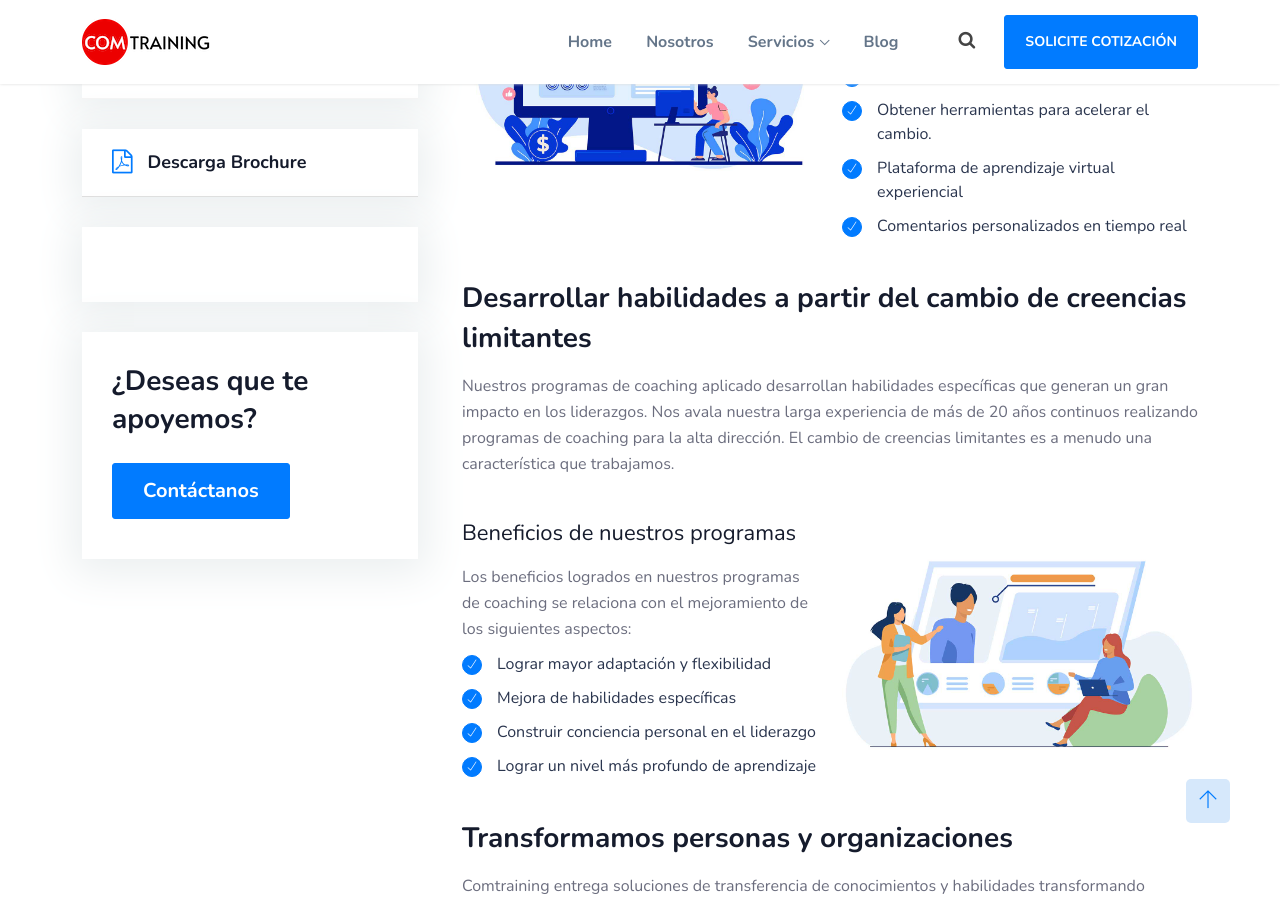
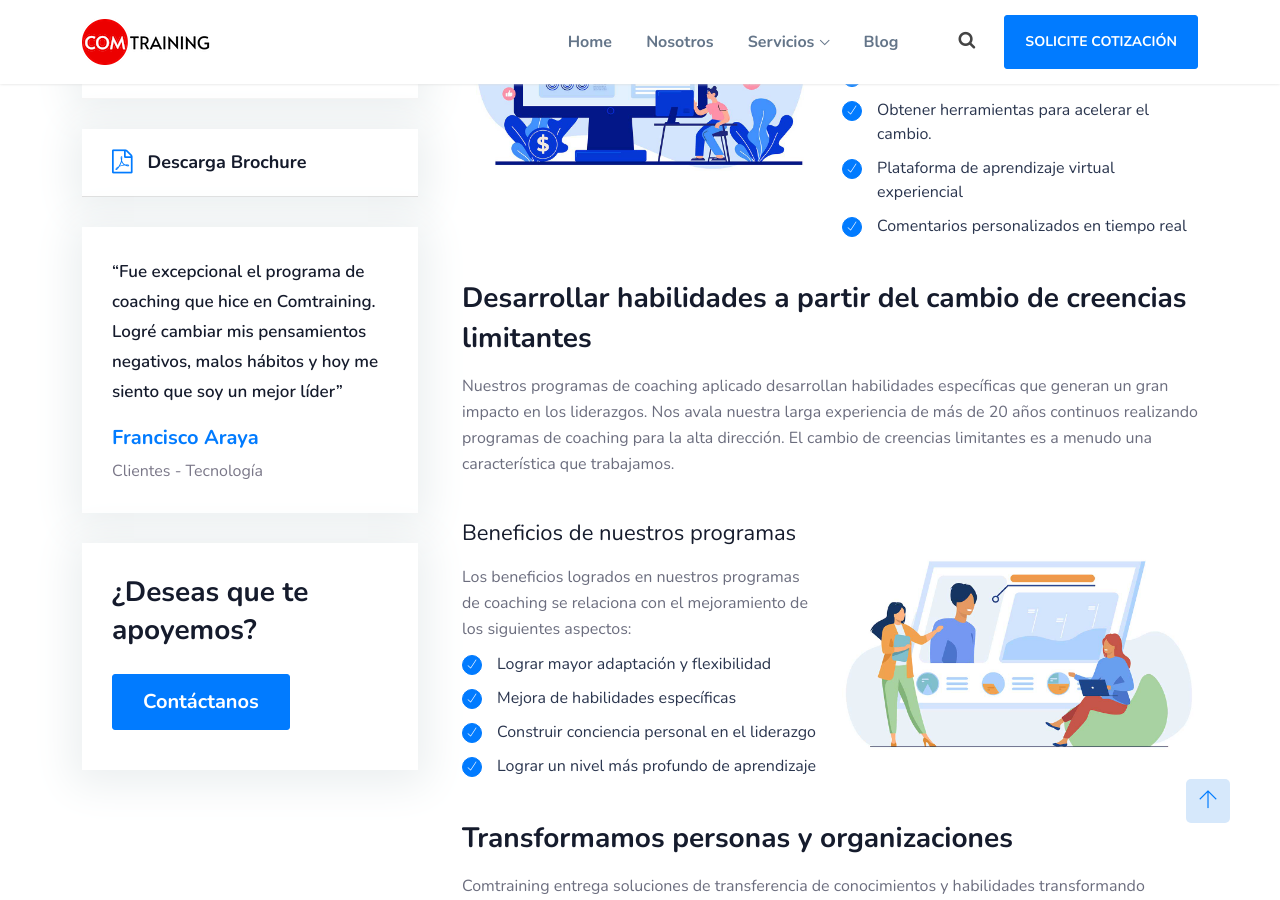
Before and after one commit to fjvalles/comtraining-landing, a Jekyll site: the page built from _services/coaching-aplicado.html, in a window 1280 px wide and 900 px high, scrolled down 788 px. Built offline with Jekyll 4.4.1, drawn with Linux system fonts in a browser that asks for light colours; a script that is not in the unit is left out.

Commit message:
Update Servicios “coaching-aplicado”

```diff
--- a/_services/coaching-aplicado.html
+++ b/_services/coaching-aplicado.html
@@ -2,12 +2,17 @@
 application_url: /#
 service_id: 3
 layout: service
-service_card_layout: 2
-brochure_url: /#
 title: Coaching Aplicado
 icon: /assets/img/icon/s5.png
 description: Programas diseñados para el acompañamiento individual a perfiles
   directivos, y también aplicado en procesos de Team Coaching.
+quote_author: Francisco Araya
+quote_author_subtitle: Clientes - Tecnología
+service_card_layout: 2
+brochure_url: /#
+quote: “Fue excepcional el programa de coaching que hice en Comtraining. Logré
+  cambiar mis pensamientos negativos, malos hábitos y hoy me siento que soy un
+  mejor líder”
 ---
 <div class="row">
     <!-- single-well start-->
```
